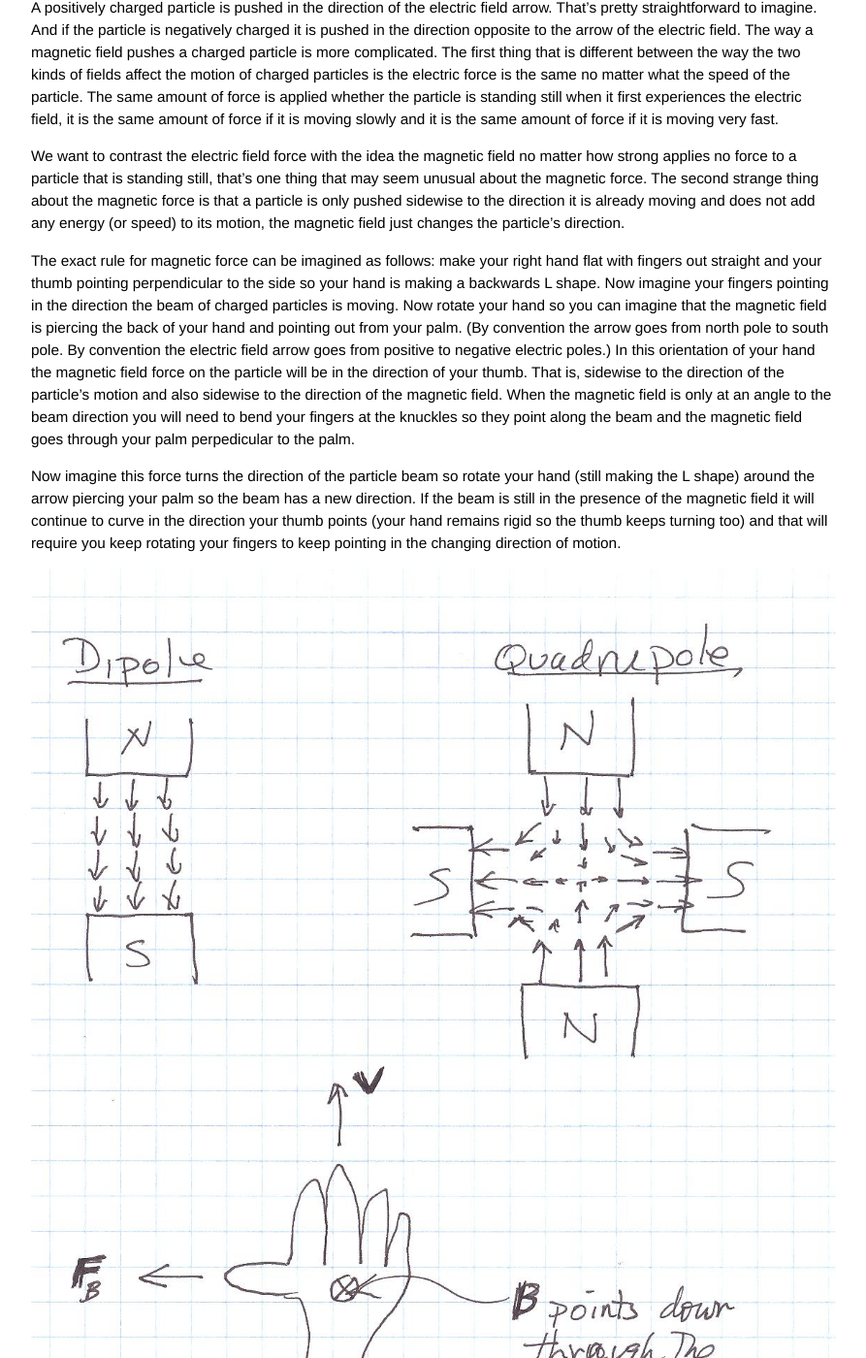
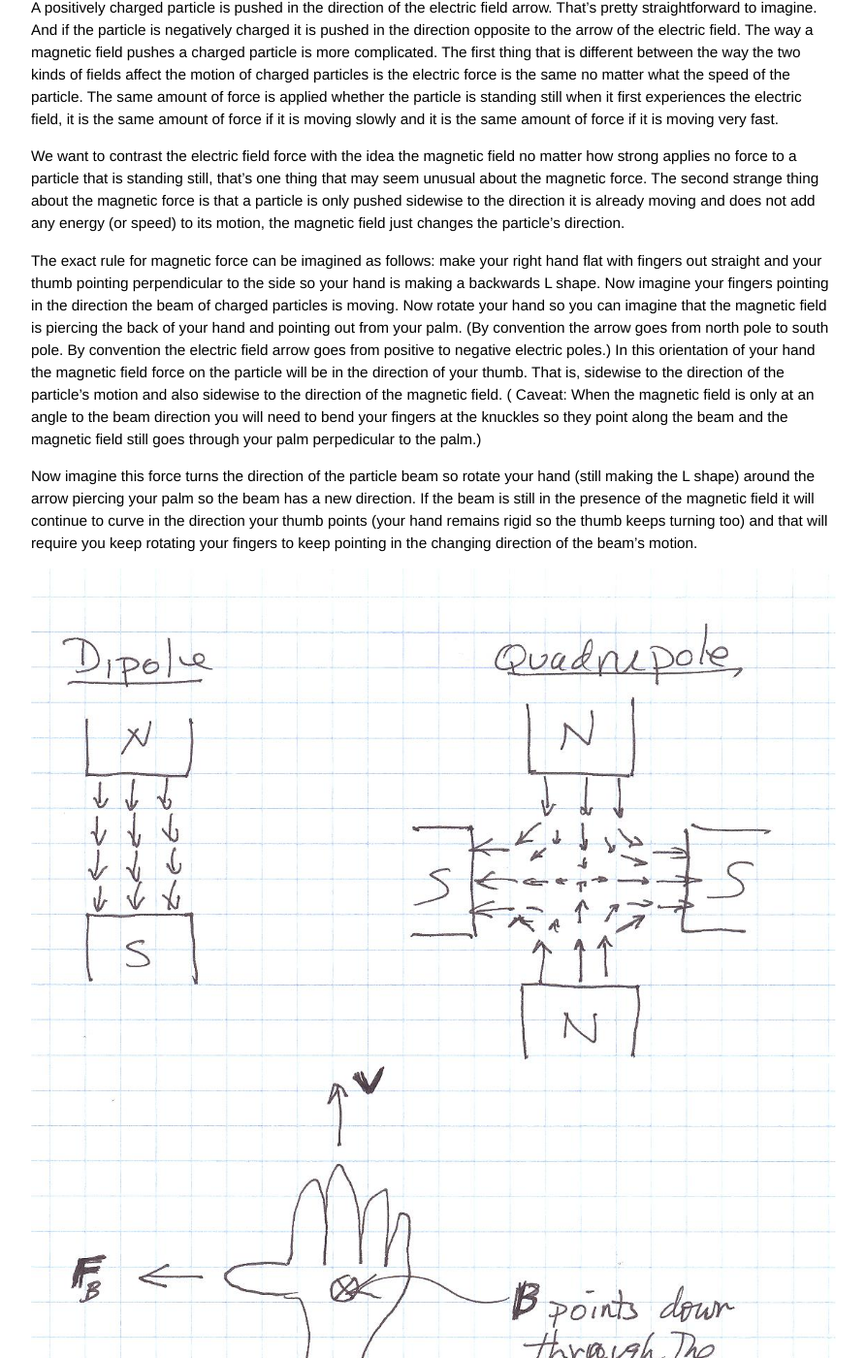
Before and after one commit to grbfacet/facet, a Jekyll site: the page built from beam-control-tutorial.md, in a window 1280 px wide and 1400 px high, scrolled down 385 px. Shown: the whole window at 97% size, without its empty margins (193-1086 px from the left). Built offline with Jekyll 4.4.1, drawn with Linux system fonts in a browser that asks for light colours; some of the changed text lies outside the part shown.

Commit message:
Update beam-control-tutorial.md

```diff
--- a/beam-control-tutorial.md
+++ b/beam-control-tutorial.md
@@ -10,13 +10,13 @@
 
 We want to contrast the electric field force with the idea the magnetic field no matter how strong applies no force to a particle that is standing still, that’s one thing that may seem unusual about the magnetic force. The second strange thing about the magnetic force is that a particle is only pushed sidewise to the direction it is already moving and does not add any energy (or speed) to its motion, the magnetic field just changes the particle's direction.
 
-The exact rule for magnetic force can be imagined as follows: make your right hand flat with fingers out straight and your thumb pointing perpendicular to the side so your hand is making a backwards L shape. Now imagine your fingers pointing in the direction the beam of charged particles is moving. Now rotate your hand so you can imagine that the magnetic field is piercing the back of your hand and pointing out from your palm. (By convention the arrow goes from north pole to south pole. By convention the electric field arrow goes from positive to negative electric poles.) In this orientation of your hand the magnetic field force on the particle will be in the direction of your thumb. That is, sidewise to the direction of the particle's motion and also sidewise to the direction of the magnetic field. When the magnetic field is only at an angle to the beam direction you will need to bend your fingers at the knuckles so they point along the beam and the magnetic field goes through your palm perpedicular to the palm.
+The exact rule for magnetic force can be imagined as follows: make your right hand flat with fingers out straight and your thumb pointing perpendicular to the side so your hand is making a backwards L shape. Now imagine your fingers pointing in the direction the beam of charged particles is moving. Now rotate your hand so you can imagine that the magnetic field is piercing the back of your hand and pointing out from your palm. (By convention the arrow goes from north pole to south pole. By convention the electric field arrow goes from positive to negative electric poles.) In this orientation of your hand the magnetic field force on the particle will be in the direction of your thumb. That is, sidewise to the direction of the particle's motion and also sidewise to the direction of the magnetic field. ( Caveat: When the magnetic field is only at an angle to the beam direction you will need to bend your fingers at the knuckles so they point along the beam and the magnetic field still goes through your palm perpedicular to the palm.)
 
-Now imagine this force turns the direction of the particle beam so rotate your hand (still making the L shape) around the arrow piercing your palm so the beam has a new direction. If the beam is still in the presence of the magnetic field it will continue to curve in the direction your thumb points (your hand remains rigid so the thumb keeps turning too) and that will require you keep rotating your fingers to keep pointing in the changing direction of motion.
+Now imagine this force turns the direction of the particle beam so rotate your hand (still making the L shape) around the arrow piercing your palm so the beam has a new direction. If the beam is still in the presence of the magnetic field it will continue to curve in the direction your thumb points (your hand remains rigid so the thumb keeps turning too) and that will require you keep rotating your fingers to keep pointing in the changing direction of the beam's motion.
 
 ![text](/beam-control-1.jpg)
 
-To summarize the two kinds of forces due to an electric field, **E**, and a magnetic field, **B**:
+To express the two force laws mathematically we symbolize the two kinds of forces due to an electric field, **E**, and a magnetic field, **B**, where
 
 **Bold face** means the variable has both a magnitude and a direction (in math jargon, it is a vector quantity.)
 
```
